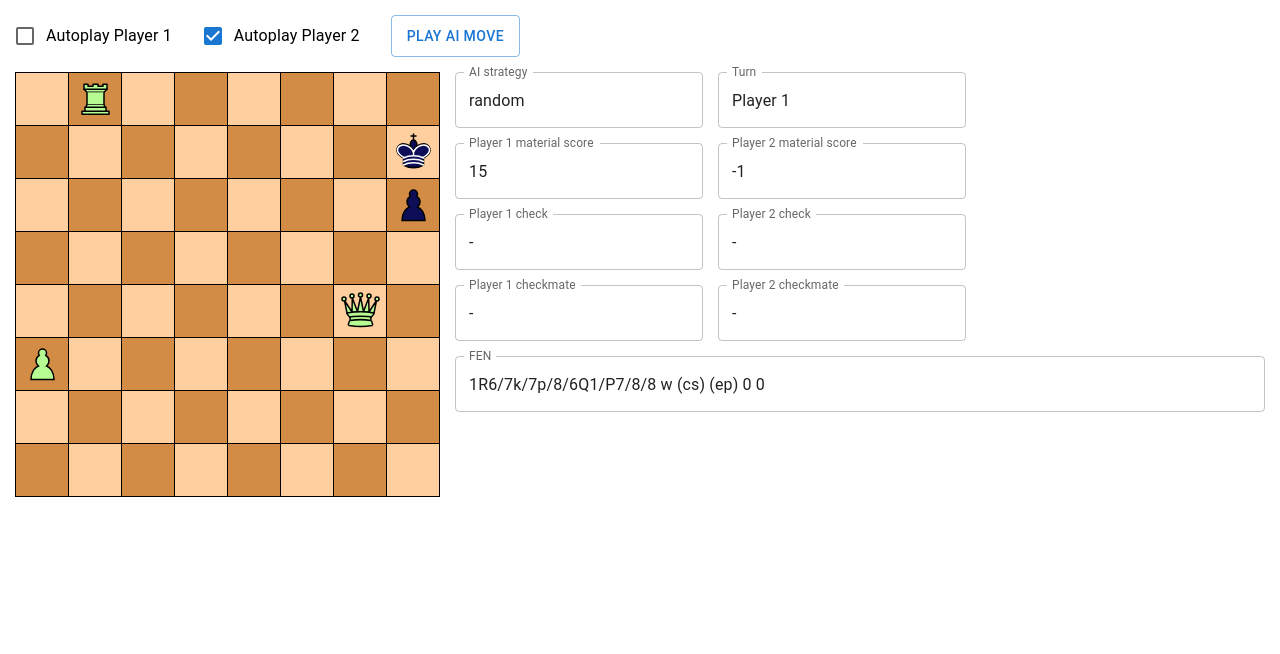
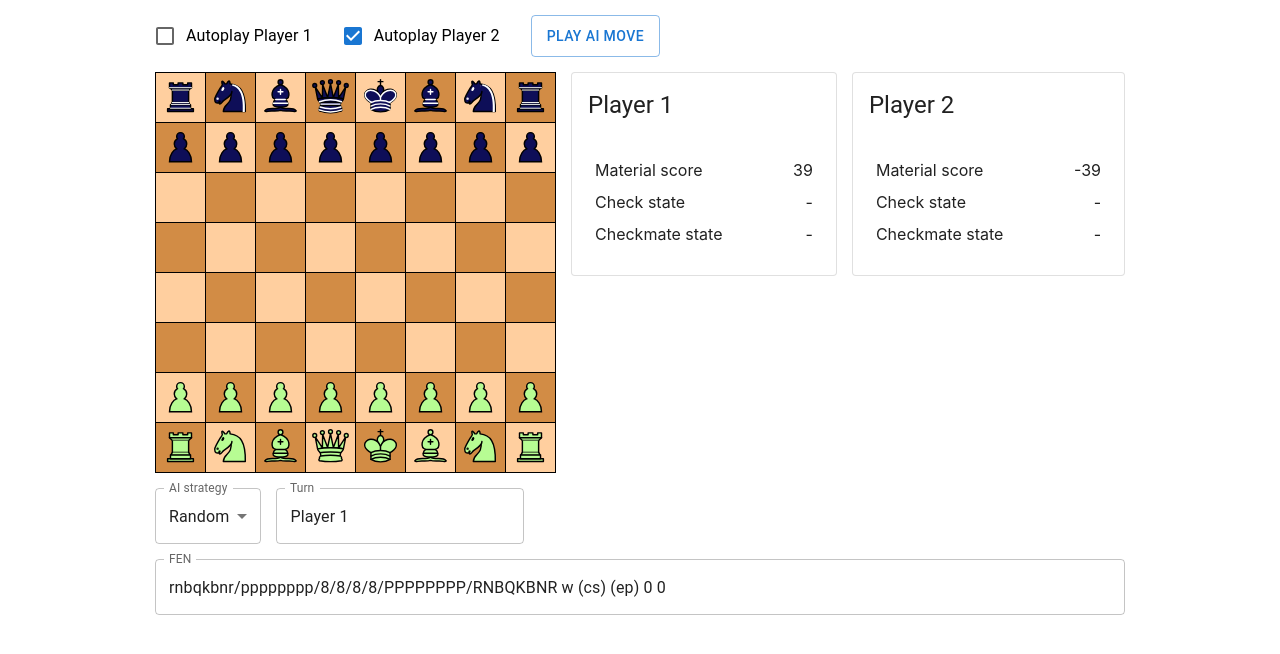
Before and after one commit to jeanffy/oh-my-chess, a React (Create React App) app: page / in a window 1280 px wide. Shown: the top 654 px of the page. Built offline with nearby package versions, Linux system fonts and the light colour scheme.

Commit message:
updated ui design

```diff
--- a/public/index.html
+++ b/public/index.html
@@ -25,6 +25,11 @@
       Learn how to configure a non-root public URL by running `npm run build`.
     -->
     <title>Candid Chess</title>
+    <style>
+      html { box-sizing: border-box; font-size: 16px; }
+      *, *:before, *:after { box-sizing: inherit; }
+      body, h1, h2, h3, h4, h5, h6, p, ol, ul { margin: 0; padding: 0; font-weight: normal; }
+    </style>
   </head>
   <body>
     <noscript>You need to enable JavaScript to run this app.</noscript>
--- a/src/App.scss
+++ b/src/App.scss
@@ -2,7 +2,10 @@ div.App {
   display: flex;
   flex-direction: column;
   gap: 15px;
-  margin: 15px;
+  padding: 15px;
+  min-width: 500px;
+  max-width: 1000px;
+  margin: auto;
 
   div.controls {
     display: flex;
@@ -12,5 +15,9 @@ div.App {
   div.board {
     display: flex;
     gap: 15px;
+
+    div.player {
+      flex-grow: 1;
+    }
   }
 }
--- a/src/App.tsx
+++ b/src/App.tsx
@@ -8,6 +8,7 @@ import { GameInfoComponent } from './features/GameInfoComponent';
 import { Subject, tap } from 'rxjs';
 import { PieceSide } from './models/square.model';
 import { GameControlsComponent } from './features/GameControlsComponent';
+import { PlayerInfoComponent } from './features/PlayerInfoComponent';
 
 interface AppProps {
 }
@@ -29,8 +30,8 @@ class App extends React.Component<AppProps, AppState> {
     super(props);
 
     this.board = new BoardModel();
-    this.board.initWithFEN('1R6/7k/7p/8/6Q1/P7/8/8 w KQkq - 0 34');
-    //this.board.initWithFEN('rnbqkbnr/pppppppp/8/8/8/8/PPPPPPPP/RNBQKBNR w KQkq - 0 1');
+    //this.board.initWithFEN('1R6/7k/7p/8/6Q1/P7/8/8 w KQkq - 0 34');
+    this.board.initWithFEN('rnbqkbnr/pppppppp/8/8/8/8/PPPPPPPP/RNBQKBNR w KQkq - 0 1');
     //this.board.initWithFEN('r1bqk3/p2p1p2/2p3NQ/4p3/1p2P3/2P2P2/PP1P1P1P/RNB1KB1R w (cs) (ep) (hm) 12');
     //this.board.initWithFEN('8/8/8/8/8/8/2q5/K7 w KQkq - 0 1');
     //this.board.initWithFEN('2b3n1/Qppk2p1/2npp3/1B6/8/2NP2P1/PP3q2/R1K5 b (cs) (ep) (hm) 18');
@@ -92,6 +93,12 @@ class App extends React.Component<AppProps, AppState> {
     });
   }
 
+  private onStrategyChanged(strategy: BoardAIPlayerStrategy): void {
+    const newGameInfo = this.state.gameInfo;
+    newGameInfo.strategy = strategy;
+    this.setState({ gameInfo: newGameInfo });
+  }
+
   public render() {
     return (
       <div className="App">
@@ -111,7 +118,25 @@ class App extends React.Component<AppProps, AppState> {
             boardActionEvent={this.boardActionEvent}
             boardActionDoneEvent={this.boardActionDoneEvent}
           />
-          <GameInfoComponent gameInfo={this.state.gameInfo}/>
+          <div className="player">
+            <PlayerInfoComponent
+              title="Player 1"
+              materialScore={this.state.gameInfo.materialScores.player1}
+              check={this.state.gameInfo.gameState.player1Check}
+              checkmate={this.state.gameInfo.gameState.player1Checkmate}
+            />
+          </div>
+          <div className="player">
+            <PlayerInfoComponent
+              title="Player 2"
+              materialScore={this.state.gameInfo.materialScores.player2}
+              check={this.state.gameInfo.gameState.player2Check}
+              checkmate={this.state.gameInfo.gameState.player2Checkmate}
+            />
+          </div>
+        </div>
+        <div className="bottom">
+          <GameInfoComponent gameInfo={this.state.gameInfo} onStrategyChanged={strategy => this.onStrategyChanged.bind(this)(strategy)}/>
         </div>
       </div>
     );
--- a/src/features/BoardComponent.scss
+++ b/src/features/BoardComponent.scss
@@ -1,4 +1,4 @@
-table {
+table.board {
   border: 1px solid;
   border-collapse: collapse;
 
--- a/src/features/BoardComponent.tsx
+++ b/src/features/BoardComponent.tsx
@@ -115,7 +115,7 @@ export class BoardComponent extends React.Component<BoardComponentProps, BoardCo
       squares.push(<tr>{rowSquares}</tr>);
     }
     return (
-      <table>
+      <table className="board">
         <tbody>
           {squares}
         </tbody>
--- a/src/features/GameInfoComponent.scss
+++ b/src/features/GameInfoComponent.scss
@@ -5,7 +5,7 @@ div.game-info {
   flex-grow: 1;
 }
 
-.state, .material-score, .check-state, .checkmate-state {
+.state, .material-score {
   display: flex;
   gap: 15px;
 }
--- a/src/features/GameInfoComponent.tsx
+++ b/src/features/GameInfoComponent.tsx
@@ -3,10 +3,11 @@ import { BoardAIPlayerStrategy } from '../models/board/board-ai-player.model';
 import { PieceSide } from '../models/square.model';
 import { GameInfoModel } from '../models/game-info.model';
 import './GameInfoComponent.scss';
-import { TextField } from '@mui/material';
+import { FormControl, InputLabel, MenuItem, Select, TextField } from '@mui/material';
 
 export interface GameInfoProps {
   gameInfo: GameInfoModel;
+  onStrategyChanged: (strategy: BoardAIPlayerStrategy) => void;
 }
 
 export class GameInfoComponent extends React.Component<GameInfoProps> {
@@ -16,20 +17,16 @@ export class GameInfoComponent extends React.Component<GameInfoProps> {
     return (
       <div className="game-info">
         <div className="state">
-          <TextField variant="outlined" label="AI strategy" value={strategy} inputProps={{ readOnly: true }}/>
+          <FormControl>
+            <InputLabel id="ai-strategy-label">AI strategy</InputLabel>
+            <Select variant="outlined" id="ai-strategy-label" label="AI strategy" value={this.props.gameInfo.strategy}
+              onChange={(e) => this.props.onStrategyChanged(e.target.value as BoardAIPlayerStrategy)}>
+              <MenuItem value={BoardAIPlayerStrategy.Random}>Random</MenuItem>
+              <MenuItem value={BoardAIPlayerStrategy.Greedy}>Greedy</MenuItem>
+            </Select>
+          </FormControl>
+          {/* <TextField variant="outlined" label="AI strategy" value={strategy} inputProps={{ readOnly: true }}/> */}
           <TextField variant="outlined" label="Turn" value={turn} inputProps={{ readOnly: true }}/>
-        </div>
-        <div className="material-score">
-          <TextField variant="outlined" label="Player 1 material score" value={this.props.gameInfo.materialScores.player1} inputProps={{ readOnly: true }}/>
-          <TextField variant="outlined" label="Player 2 material score" value={this.props.gameInfo.materialScores.player2} inputProps={{ readOnly: true }}/>
-        </div>
-        <div className="check-state">
-          <TextField variant="outlined" label="Player 1 check" value={this.props.gameInfo.gameState.player1Check ? 'true' : '-'} inputProps={{ readOnly: true }}/>
-          <TextField variant="outlined" label="Player 2 check" value={this.props.gameInfo.gameState.player2Check ? 'true' : '-'} inputProps={{ readOnly: true }}/>
-        </div>
-        <div className="checkmate-state">
-          <TextField variant="outlined" label="Player 1 checkmate" value={this.props.gameInfo.gameState.player1Checkmate ? 'true' : '-'} inputProps={{ readOnly: true }}/>
-          <TextField variant="outlined" label="Player 2 checkmate" value={this.props.gameInfo.gameState.player2Checkmate ? 'true' : '-'} inputProps={{ readOnly: true }}/>
         </div>
         <TextField variant="outlined" label="FEN" value={this.props.gameInfo.gameStateNotations.fen} inputProps={{ readOnly: true }}/>
       </div>
--- /dev/null
+++ b/src/features/PlayerInfoComponent.scss
@@ -0,0 +1,18 @@
+table.player-info {
+  width: 100%;
+
+  td {
+    border: none;
+    text-align: left;
+    padding: 5px;
+
+    &.value {
+      text-align: right;
+
+      &.emphasis {
+        color: red;
+        font-weight: bold;
+      }
+    }
+  }
+}
--- /dev/null
+++ b/src/features/PlayerInfoComponent.tsx
@@ -0,0 +1,44 @@
+import React from 'react';
+import './PlayerInfoComponent.scss';
+import { Card, CardHeader, CardContent, Typography } from '@mui/material';
+
+export interface PlayerInfoProps {
+  title: string;
+  materialScore: number;
+  check: boolean;
+  checkmate: boolean;
+}
+
+export class PlayerInfoComponent extends React.Component<PlayerInfoProps> {
+  public render(): React.ReactNode {
+    let checkValue = <td className="value">-</td>;
+    if (this.props.check) {
+      checkValue = <td className="value emphasis">true</td>;
+    }
+    let checkmateValue = <td className="value">-</td>;
+    if (this.props.checkmate) {
+      checkmateValue = <td className="value emphasis">true</td>;
+    }
+    return (
+      <Card variant="outlined">
+        <CardHeader title={this.props.title}/>
+        <CardContent>
+          <table className="player-info">
+            <tr>
+              <td>Material score</td>
+              <td className="value">{this.props.materialScore}</td>
+            </tr>
+            <tr>
+              <td>Check state</td>
+              {checkValue}
+            </tr>
+            <tr>
+              <td>Checkmate state</td>
+              {checkmateValue}
+            </tr>
+          </table>
+        </CardContent>
+      </Card>
+    );
+  }
+}
--- a/src/features/SquareComponent.scss
+++ b/src/features/SquareComponent.scss
@@ -1,6 +1,14 @@
 td {
   border: 1px solid;
   text-align: center;
+
+  img {
+    /*
+      TODO: this is empirical, find better way
+      with "height: 100%" or "height: auto", an empty square has not the same height than a square with a piece on it
+    */
+    height: 43px;
+  }
 
   &.selected {
     background-color: olivedrab !important;
--- a/src/models/board/board-moves.model.ts
+++ b/src/models/board/board-moves.model.ts
@@ -30,8 +30,8 @@ export interface ValidMovesArgs {
 }
 
 export namespace BoardMovesModel {
-  const player1PawnStartingRow = 1;
-  const player2PawnStartingRow = 6;
+  const player2PawnStartingRow = 1;
+  const player1PawnStartingRow = 6;
 
   export function possibleMoves(board: BoardModel, args: PossibleMovesArgs): BoardPossibleMove[] {
     const fromSquare = board.squareAt(args.from);
```
